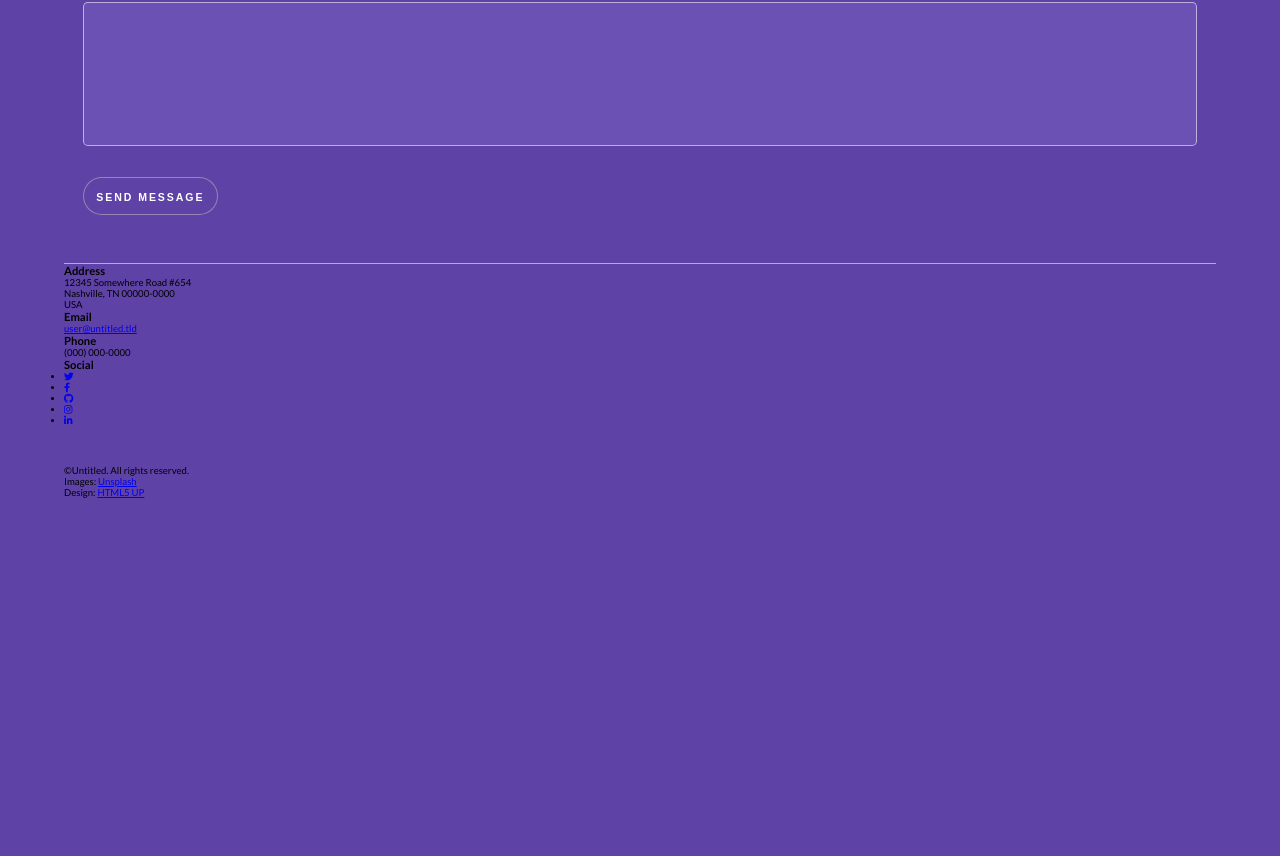
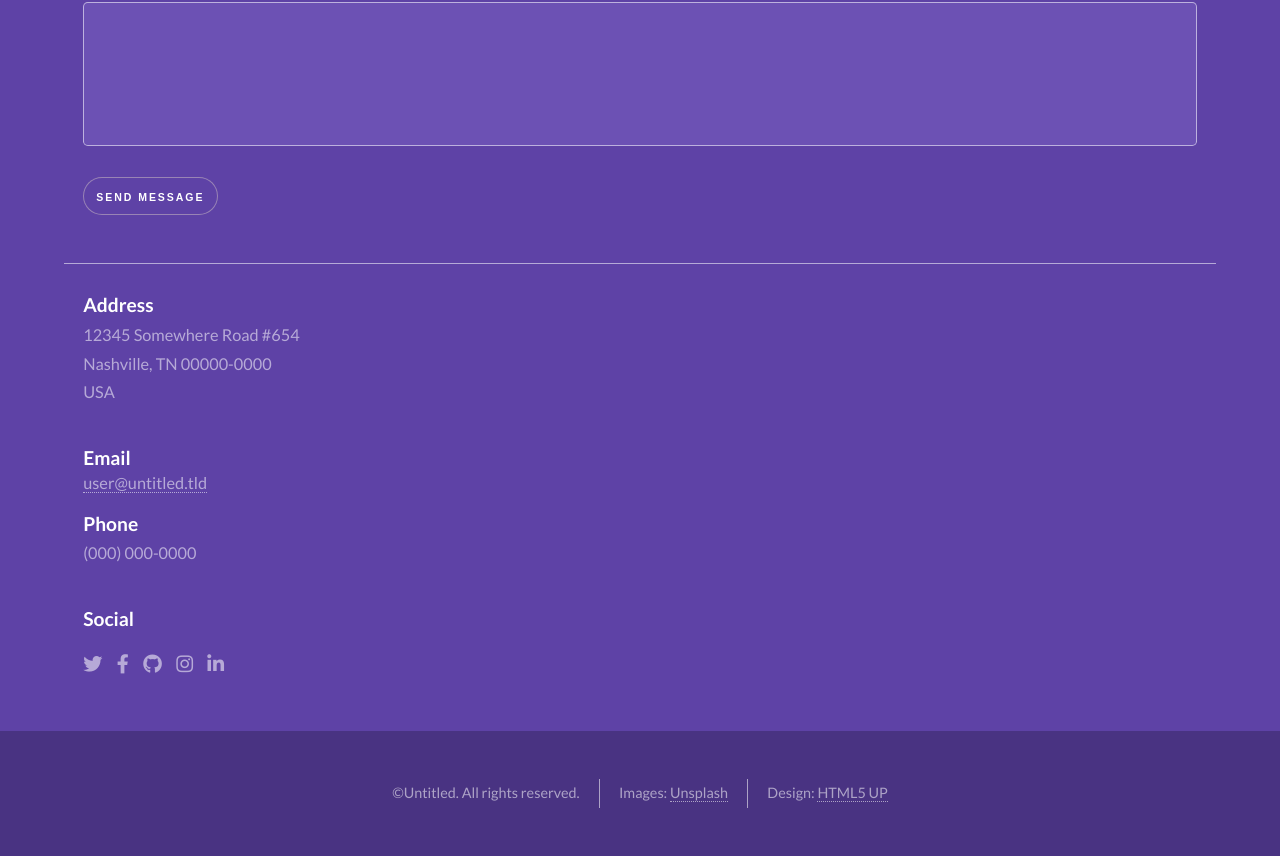
Before and after one commit to VictorPMello/HTML5-UP---Hyperspace, a plain HTML site: page 03/index.html in a window 1280 px wide. Shown: the part 3026-3882 px from the top of the page. Before the commit the page ends 3524 px from the top, so only its background shows below. Drawn offline with Linux system fonts and the light colour scheme.

Commit message:
Add files via upload

```diff
--- a/03/css/main.css
+++ b/03/css/main.css
@@ -363,4 +363,103 @@ label{
 .form-wraper input[type=submit]:hover{
     background-color: #ccc9c915;
 }
+
+.social{
+    width: 100%;
+    margin: 3rem 0;
+}
+
+.social-content{
+    margin: 2rem;
+}
+
+.social-content h1{
+    color: var(--color-secondary);
+    font-size: 2rem;
+    font-weight: 600;
+    padding-bottom: .5rem;
+}
+
+.social-content p{
+    color: var(--color-primary);
+    font-size: 1.7rem;
+    padding-bottom: 2rem;
+    line-height: 3rem;
+}
+
+.social-content a{
+    color: var(--color-primary);
+    font-size: 1.7rem;
+    margin-bottom: 2rem;
+    text-decoration: none;
+    transition: .2s;
+    border-bottom: 1px dotted var(--color-primary);
+}
+
+.social-content a:hover{
+    color: var(--color-secondary);
+    border-bottom: none;
+}
+
+.social-icon ul{
+    display: flex;
+    list-style-type: none;
+    list-style-position: inside;
+}
+
+.social-icon ul li{
+    padding: 2rem 1.5rem 2rem 0;
+}
+
+.social-icon ul li a{
+    border: none;
+}
+
+.social-icon ul li a i{
+    font-size: 2rem;
+}
 /*****/
+
+/** Estilos do footer **/
+footer{
+    width: 100%;
+    background-color: var(--color-background-footer);
+}
+
+footer > .container{
+    display: flex;
+    justify-content: center;
+}
+
+.footer-wraper{
+    padding: 5rem 0;
+
+}
+
+.footer-wraper p{
+    color: var(--color-primary);
+    font-size: 1.5rem;
+    line-height: 3rem;
+    padding-left: 2rem;
+    padding-right: 2rem;
+    border-right: 1px solid var(--color-primary);
+}
+
+.footer-wraper:last-child p{
+    border-right: none;
+}
+
+.footer-wraper a{
+    color: var(--color-primary);
+    font-size: 1.5rem;
+    line-height: 3rem;
+    text-decoration: none;
+    border-bottom: 1px dotted var(--color-primary);
+    transition: .2s;
+}
+
+.footer-wraper a:hover{
+    color: var(--color-secondary);
+    border-bottom: none;
+}
+/*****/
```
